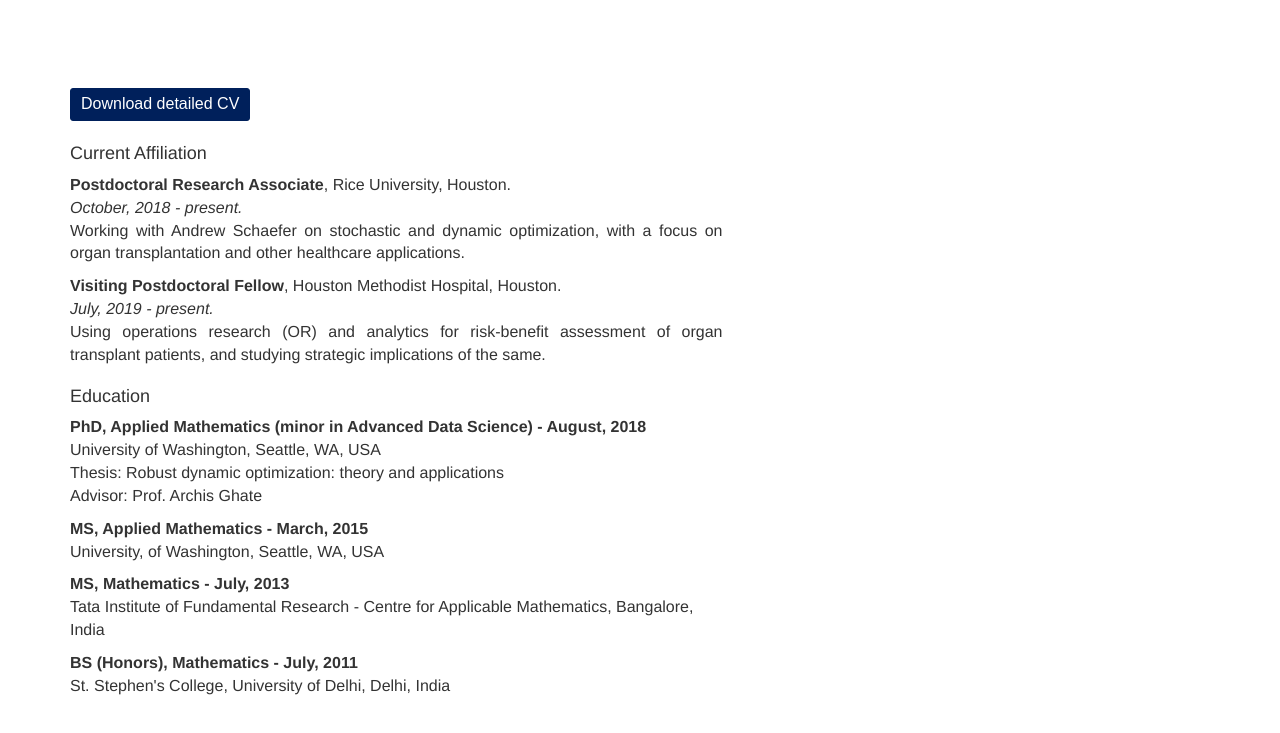
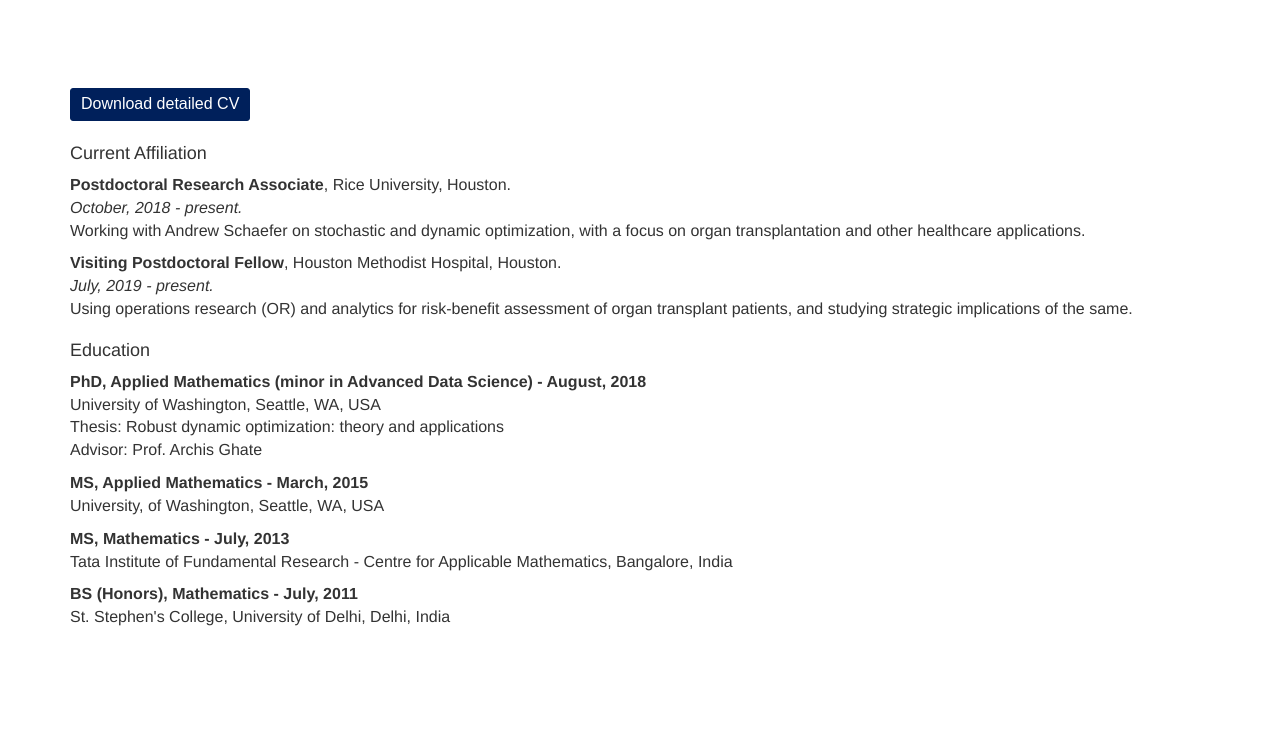
Before and after one commit to saumya-sinha/saumya-sinha.github.io, a plain HTML site: page cv.html in a window 1280 px wide. Shown: the part 53-786 px from the top of the page. Drawn offline with nearby package versions, Linux system fonts and the light colour scheme.

Commit message:
Spacing adjustment

```diff
--- a/cv.html
+++ b/cv.html
@@ -54,14 +54,14 @@
                 </div>
             </div>
             <div class="row">
-                <div class="col-md-7">
+                <div class="col-md-12">
                     <b>Postdoctoral Research Associate</b>, Rice University, Houston. <br>
                     <p class="text-justify"><i>October, 2018 - present.</i> <br>
                     Working with Andrew Schaefer on stochastic and dynamic optimization, with a focus on organ transplantation and other healthcare applications. </p>
                 </div>
             </div>
             <div class="row">
-                <div class="col-md-7">
+                <div class="col-md-12">
                     <b>Visiting Postdoctoral Fellow</b>, Houston Methodist Hospital, Houston. <br>
                     <p class="text-justify"><i>July, 2019 - present.</i> <br>
                     Using operations research (OR) and analytics for risk-benefit assessment of organ transplant patients, and studying strategic implications of the same. </p>
@@ -76,7 +76,7 @@
                 </div>
             </div>
             <div class="row">
-                <div class="col-md-7">
+                <div class="col-md-12">
                     <b>PhD, Applied Mathematics (minor in Advanced Data Science) - August, 2018</b><br>
                     University of Washington, Seattle, WA, USA <br>
                     Thesis: Robust dynamic optimization: theory and applications<br>
@@ -84,19 +84,19 @@
                 </div>
             </div>
             <div class="row">
-                <div class="col-md-7">
+                <div class="col-md-12">
                     <b>MS, Applied Mathematics - March, 2015</b><br>
                     <p>University, of Washington, Seattle, WA, USA </p>
                 </div>
             </div>
             <div class="row">
-                <div class="col-md-7">
+                <div class="col-md-12">
                     <b>MS, Mathematics - July, 2013</b><br>
                     <p>Tata Institute of Fundamental Research - Centre for Applicable Mathematics, Bangalore, India </p>
                 </div>
             </div>
             <div class="row">
-                <div class="col-md-7">
+                <div class="col-md-12">
                     <b>BS (Honors), Mathematics - July, 2011</b><br>
                     <p>St. Stephen's College, University of Delhi, Delhi, India </p>
                 </div>
```
